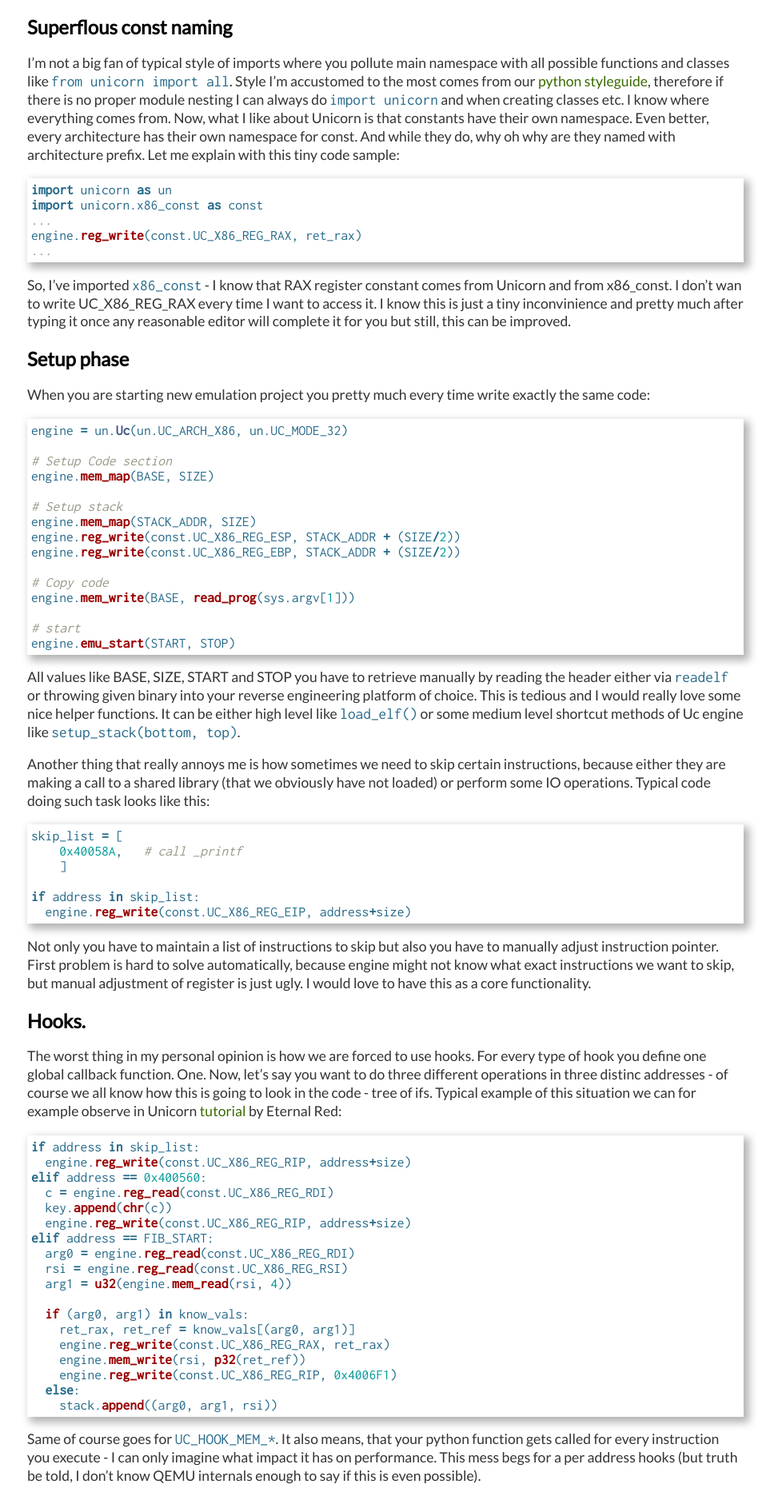
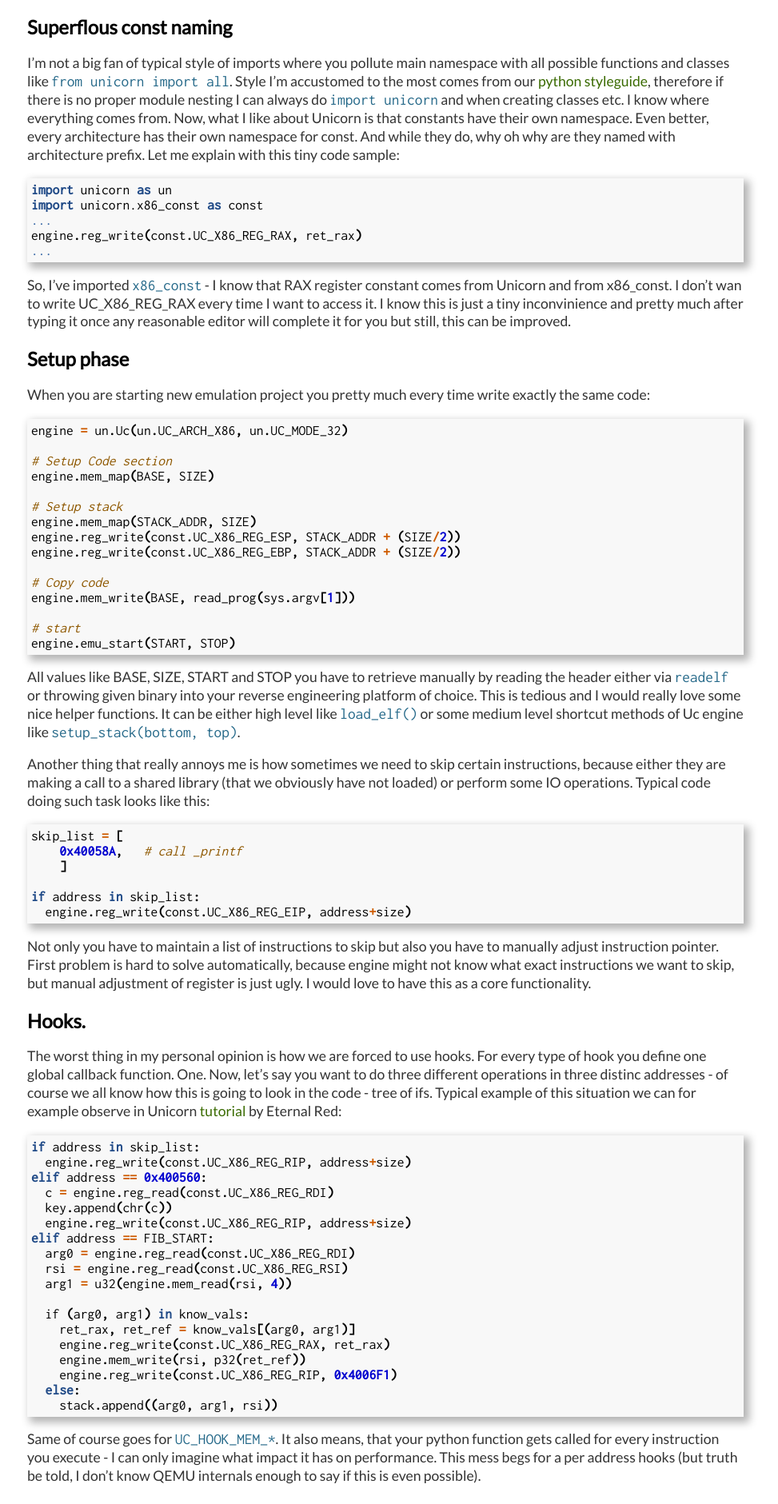
Before and after one commit to carstein/carstein.github.io, a Jekyll site: the page built from _posts/2019-01-08-grumpy-unicorn.md, in a window 1280 px wide. Shown: the part 641-2522 px from the top of the page at 80% size, without its empty margins (158-1131 px from the left). Built offline with Jekyll 4.4.1, drawn with Linux system fonts in a browser that asks for light colours.

Commit message:
Testing new style for code

```diff
--- a/css/code.css
+++ b/css/code.css
@@ -1,60 +1,78 @@
 .highlight pre {padding: 5px; box-shadow: 5px 5px 10px 2px rgba(0,0,0,0.3); }
 .highlight .hll { background-color: #ffffcc }
-.highlight .c { color: #999988; font-style: italic } /* Comment */
-.highlight .err { color: #a61717; background-color: #e3d2d2 } /* Error */
-.highlight .k { font-weight: bold } /* Keyword */
-.highlight .o { font-weight: bold } /* Operator */
-.highlight .cm { color: #999988; font-style: italic } /* Comment.Multiline */
-.highlight .cp { color: #999999; font-weight: bold } /* Comment.Preproc */
-.highlight .c1 { color: #999988; font-style: italic } /* Comment.Single */
-.highlight .cs { color: #999999; font-weight: bold; font-style: italic } /* Comment.Special */
-.highlight .gd { color: #000000; background-color: #ffdddd } /* Generic.Deleted */
-.highlight .ge { font-style: italic } /* Generic.Emph */
-.highlight .gr { color: #aa0000 } /* Generic.Error */
-.highlight .gh { color: #999999 } /* Generic.Heading */
-.highlight .gi { color: #000000; background-color: #ddffdd } /* Generic.Inserted */
-.highlight .go { color: #888888 } /* Generic.Output */
-.highlight .gp { color: #555555 } /* Generic.Prompt */
-.highlight .gs { font-weight: bold } /* Generic.Strong */
-.highlight .gu { color: #aaaaaa } /* Generic.Subheading */
-.highlight .gt { color: #aa0000 } /* Generic.Traceback */
-.highlight .kc { font-weight: bold } /* Keyword.Constant */
-.highlight .kd { font-weight: bold } /* Keyword.Declaration */
-.highlight .kn { font-weight: bold } /* Keyword.Namespace */
-.highlight .kp { font-weight: bold } /* Keyword.Pseudo */
-.highlight .kr { font-weight: bold } /* Keyword.Reserved */
-.highlight .kt { color: #445588; font-weight: bold } /* Keyword.Type */
-.highlight .m { color: #009999 } /* Literal.Number */
-.highlight .s { color: #bb8844 } /* Literal.String */
-.highlight .na { color: #008080 } /* Name.Attribute */
-.highlight .nb { color: #999999 } /* Name.Builtin */
-.highlight .nc { color: #445588; font-weight: bold } /* Name.Class */
-.highlight .no { color: #008080 } /* Name.Constant */
-.highlight .ni { color: #800080 } /* Name.Entity */
-.highlight .ne { color: #990000; font-weight: bold } /* Name.Exception */
-.highlight .nf { color: #990000; font-weight: bold } /* Name.Function */
-.highlight .nn { color: #555555 } /* Name.Namespace */
-.highlight .nt { color: #000080 } /* Name.Tag */
-.highlight .nv { color: #008080 } /* Name.Variable */
-.highlight .ow { font-weight: bold } /* Operator.Word */
-.highlight .w { color: #bbbbbb } /* Text.Whitespace */
-.highlight .mf { color: #009999 } /* Literal.Number.Float */
-.highlight .mh { color: #009999 } /* Literal.Number.Hex */
-.highlight .mi { color: #009999 } /* Literal.Number.Integer */
-.highlight .mo { color: #009999 } /* Literal.Number.Oct */
-.highlight .sb { color: #bb8844 } /* Literal.String.Backtick */
-.highlight .sc { color: #bb8844 } /* Literal.String.Char */
-.highlight .sd { color: #bb8844 } /* Literal.String.Doc */
-.highlight .s2 { color: #bb8844 } /* Literal.String.Double */
-.highlight .se { color: #bb8844 } /* Literal.String.Escape */
-.highlight .sh { color: #bb8844 } /* Literal.String.Heredoc */
-.highlight .si { color: #bb8844 } /* Literal.String.Interpol */
-.highlight .sx { color: #bb8844 } /* Literal.String.Other */
-.highlight .sr { color: #808000 } /* Literal.String.Regex */
-.highlight .s1 { color: #bb8844 } /* Literal.String.Single */
-.highlight .ss { color: #bb8844 } /* Literal.String.Symbol */
-.highlight .bp { color: #999999 } /* Name.Builtin.Pseudo */
-.highlight .vc { color: #008080 } /* Name.Variable.Class */
-.highlight .vg { color: #008080 } /* Name.Variable.Global */
-.highlight .vi { color: #008080 } /* Name.Variable.Instance */
-.highlight .il { color: #009999 } /* Literal.Number.Integer.Long */
+.highlight  { background: #f8f8f8; }
+.highlight .c { color: #8f5902; font-style: italic } /* Comment */
+.highlight .err { color: #a40000; border: 1px solid #ef2929 } /* Error */
+.highlight .g { color: #000000 } /* Generic */
+.highlight .k { color: #204a87; font-weight: bold } /* Keyword */
+.highlight .l { color: #000000 } /* Literal */
+.highlight .n { color: #000000 } /* Name */
+.highlight .o { color: #ce5c00; font-weight: bold } /* Operator */
+.highlight .x { color: #000000 } /* Other */
+.highlight .p { color: #000000; font-weight: bold } /* Punctuation */
+.highlight .ch { color: #8f5902; font-style: italic } /* Comment.Hashbang */
+.highlight .cm { color: #8f5902; font-style: italic } /* Comment.Multiline */
+.highlight .cp { color: #8f5902; font-style: italic } /* Comment.Preproc */
+.highlight .cpf { color: #8f5902; font-style: italic } /* Comment.PreprocFile */
+.highlight .c1 { color: #8f5902; font-style: italic } /* Comment.Single */
+.highlight .cs { color: #8f5902; font-style: italic } /* Comment.Special */
+.highlight .gd { color: #a40000 } /* Generic.Deleted */
+.highlight .ge { color: #000000; font-style: italic } /* Generic.Emph */
+.highlight .gr { color: #ef2929 } /* Generic.Error */
+.highlight .gh { color: #000080; font-weight: bold } /* Generic.Heading */
+.highlight .gi { color: #00A000 } /* Generic.Inserted */
+.highlight .go { color: #000000; font-style: italic } /* Generic.Output */
+.highlight .gp { color: #8f5902 } /* Generic.Prompt */
+.highlight .gs { color: #000000; font-weight: bold } /* Generic.Strong */
+.highlight .gu { color: #800080; font-weight: bold } /* Generic.Subheading */
+.highlight .gt { color: #a40000; font-weight: bold } /* Generic.Traceback */
+.highlight .kc { color: #204a87; font-weight: bold } /* Keyword.Constant */
+.highlight .kd { color: #204a87; font-weight: bold } /* Keyword.Declaration */
+.highlight .kn { color: #204a87; font-weight: bold } /* Keyword.Namespace */
+.highlight .kp { color: #204a87; font-weight: bold } /* Keyword.Pseudo */
+.highlight .kr { color: #204a87; font-weight: bold } /* Keyword.Reserved */
+.highlight .kt { color: #204a87; font-weight: bold } /* Keyword.Type */
+.highlight .ld { color: #000000 } /* Literal.Date */
+.highlight .m { color: #0000cf; font-weight: bold } /* Literal.Number */
+.highlight .s { color: #4e9a06 } /* Literal.String */
+.highlight .na { color: #c4a000 } /* Name.Attribute */
+.highlight .nb { color: #204a87 } /* Name.Builtin */
+.highlight .nc { color: #000000 } /* Name.Class */
+.highlight .no { color: #000000 } /* Name.Constant */
+.highlight .nd { color: #5c35cc; font-weight: bold } /* Name.Decorator */
+.highlight .ni { color: #ce5c00 } /* Name.Entity */
+.highlight .ne { color: #cc0000; font-weight: bold } /* Name.Exception */
+.highlight .nf { color: #000000 } /* Name.Function */
+.highlight .nl { color: #f57900 } /* Name.Label */
+.highlight .nn { color: #000000 } /* Name.Namespace */
+.highlight .nx { color: #000000 } /* Name.Other */
+.highlight .py { color: #000000 } /* Name.Property */
+.highlight .nt { color: #204a87; font-weight: bold } /* Name.Tag */
+.highlight .nv { color: #000000 } /* Name.Variable */
+.highlight .ow { color: #204a87; font-weight: bold } /* Operator.Word */
+.highlight .w { color: #f8f8f8; text-decoration: underline } /* Text.Whitespace */
+.highlight .mb { color: #0000cf; font-weight: bold } /* Literal.Number.Bin */
+.highlight .mf { color: #0000cf; font-weight: bold } /* Literal.Number.Float */
+.highlight .mh { color: #0000cf; font-weight: bold } /* Literal.Number.Hex */
+.highlight .mi { color: #0000cf; font-weight: bold } /* Literal.Number.Integer */
+.highlight .mo { color: #0000cf; font-weight: bold } /* Literal.Number.Oct */
+.highlight .sa { color: #4e9a06 } /* Literal.String.Affix */
+.highlight .sb { color: #4e9a06 } /* Literal.String.Backtick */
+.highlight .sc { color: #4e9a06 } /* Literal.String.Char */
+.highlight .dl { color: #4e9a06 } /* Literal.String.Delimiter */
+.highlight .sd { color: #8f5902; font-style: italic } /* Literal.String.Doc */
+.highlight .s2 { color: #4e9a06 } /* Literal.String.Double */
+.highlight .se { color: #4e9a06 } /* Literal.String.Escape */
+.highlight .sh { color: #4e9a06 } /* Literal.String.Heredoc */
+.highlight .si { color: #4e9a06 } /* Literal.String.Interpol */
+.highlight .sx { color: #4e9a06 } /* Literal.String.Other */
+.highlight .sr { color: #4e9a06 } /* Literal.String.Regex */
+.highlight .s1 { color: #4e9a06 } /* Literal.String.Single */
+.highlight .ss { color: #4e9a06 } /* Literal.String.Symbol */
+.highlight .bp { color: #3465a4 } /* Name.Builtin.Pseudo */
+.highlight .fm { color: #000000 } /* Name.Function.Magic */
+.highlight .vc { color: #000000 } /* Name.Variable.Class */
+.highlight .vg { color: #000000 } /* Name.Variable.Global */
+.highlight .vi { color: #000000 } /* Name.Variable.Instance */
+.highlight .vm { color: #000000 } /* Name.Variable.Magic */
+.highlight .il { color: #0000cf; font-weight: bold } /* Literal.Number.Integer.Long */
```
